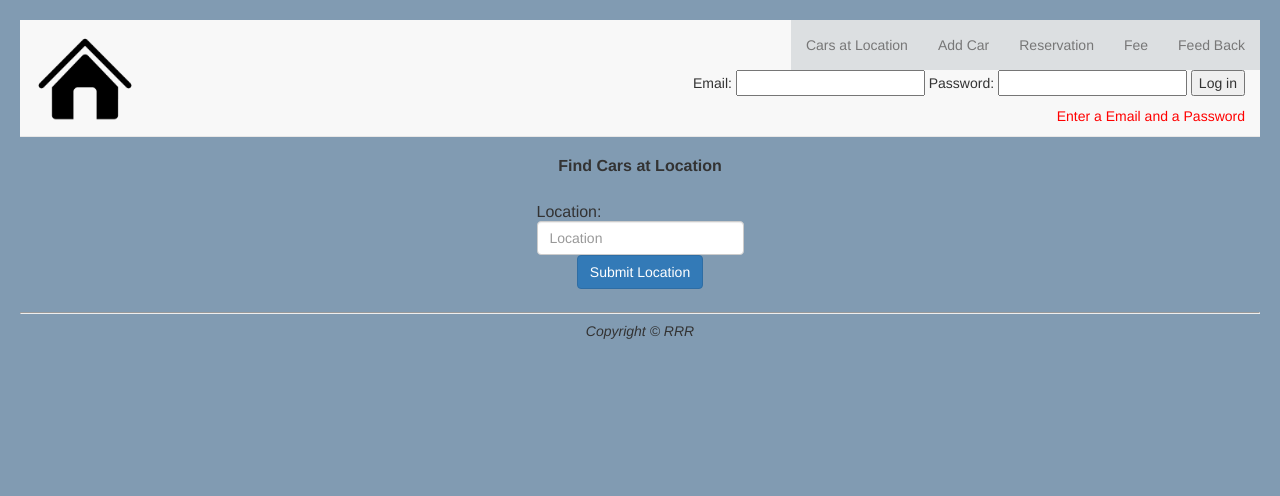
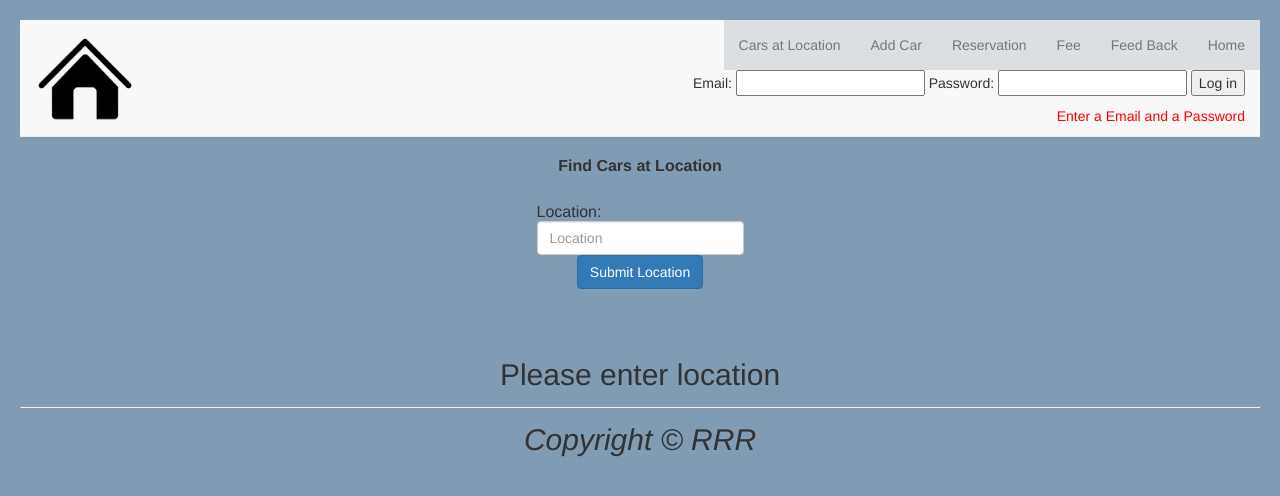
Before and after one commit to rachaelhouse/KTownCarShare, a PHP site: page /member/admin/carsatlocation.php in a window 1280 px wide. Shown: the top 496 px of the page. Run offline with PHP 8.4, Linux system fonts and the light colour scheme; some libraries are stand-ins or nearby versions.

Commit message:
fixed display cards

```diff
--- a/admin/carsatlocation.php
+++ b/admin/carsatlocation.php
@@ -22,7 +22,7 @@ include_once('./includes/header.class.php');
             <br />
 
 
-            <FORM METHOD="POST" ACTION="showcarsatL.php">
+            <FORM METHOD="POST" ACTION="carsatlocation.php">
 
             <div class="col-lg-12" align="left">
             Location:<Input class="form-control" Type="TEXT" NAME="Location" placeholder="Location" size="20"/>
@@ -40,6 +40,23 @@ include_once('./includes/header.class.php');
 
 <?php
 
+include_once('connect.php');
+
+if (isset($_POST['Location'])){
+    $Location = $_POST["Location"];
+
+ echo "<h2 align = 'center'><br>Cars at ", $Location, "<br>";
+$result = (mysqli_query($cxn,"SELECT VIN FROM Car WHERE Location = '$Location'"));
+while ($row = mysqli_fetch_assoc($result)){
+    echo "<h2 align = 'center'><br>Car VIN: ", $row['VIN'];
+}
+}
+else{
+
+    echo "<h2 align = 'center'><br>Please enter location";
+}
+
+
 ?>
 <?php
     include_once('./includes/footer.class.php');
--- a/admin/includes/nav.class.php
+++ b/admin/includes/nav.class.php
@@ -14,6 +14,7 @@
         <li class=""><a href="./reservation.php" class="navbar-item" style="background-color: #dcdfe1;">Reservation</a></li>
         <li class=""><a href="./fee.php" class="navbar-item" style="background-color: #dcdfe1;">Fee</a></li>
         <li class=""><a href="./feedback.php" class="navbar-item" style="background-color: #dcdfe1;">Feed Back</a></li>
+        <li class=""><a href="index.php" class="navbar-item" style="background-color: #dcdfe1;">Home</a></li>
       </ul>
     </div><!-- End Nav Bar-->
       <div class="widget" align="right">
--- a/showHistory.php
+++ b/showHistory.php
@@ -18,7 +18,7 @@ include_once('connect.php');
 if(isset($_SESSION['member_ID'])){
 $member_ID = $_SESSION['member_ID'];
 echo "Your Reservations  ";
-$result = (mysqli_query($cxn,"SELECT RNo, RDate,Length, VIN FROM Reservation where MemID = $member_ID"));
+$result = (mysqli_query($cxn,"SELECT RNo, RDate,Length, VIN FROM Reservation where MemID = '$member_ID'"));
 if (mysqli_num_rows($result) > 0) {
 while ($row = mysqli_fetch_assoc($result)){
 	echo "<h2 align = 'center'><br>Reservation Number: ", $row['RNo'], " Reservation Date: ", $row['RDate'], " Length of Rental: ", $row['Length'], " VIN: ", $row['VIN'];
```
